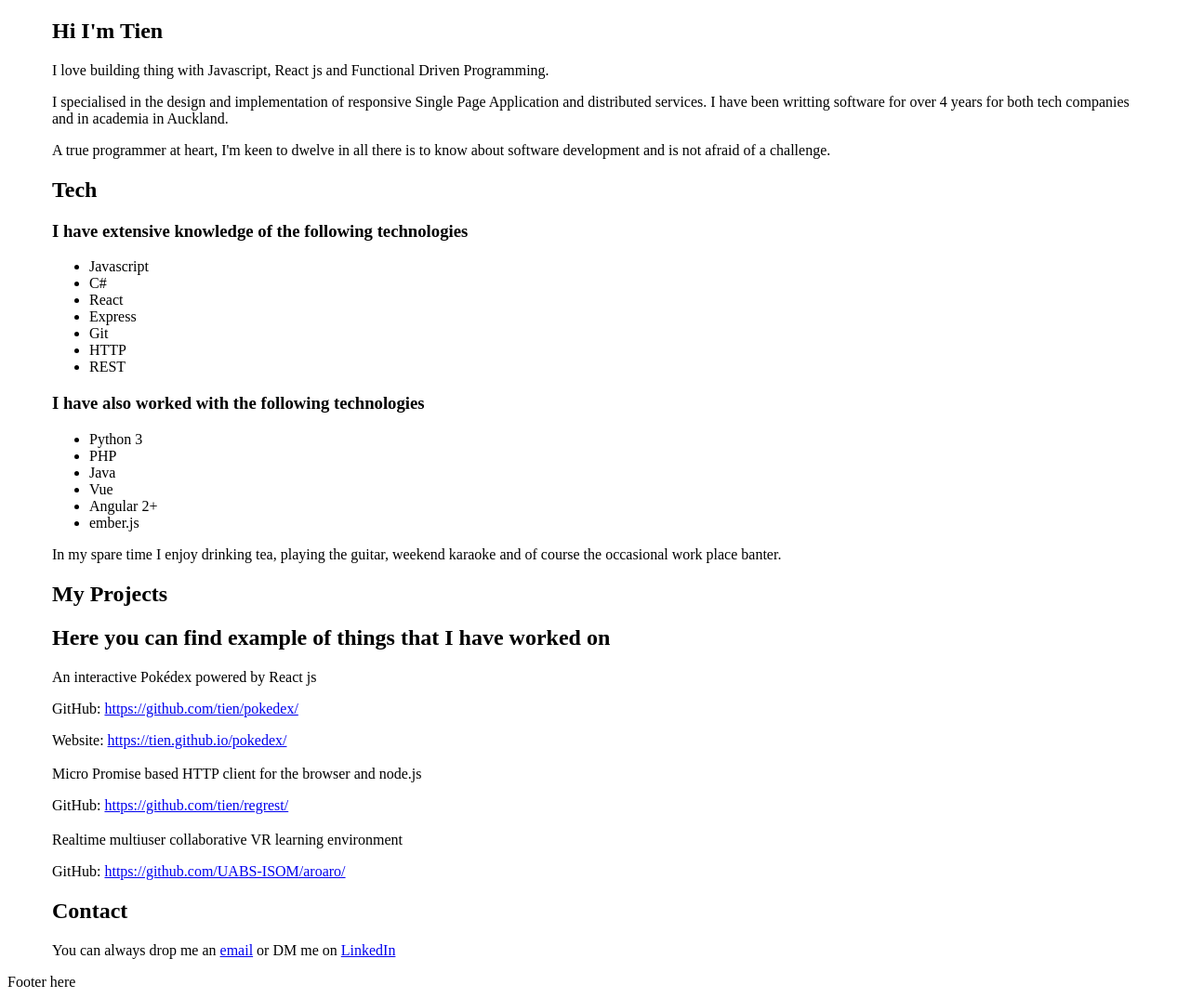
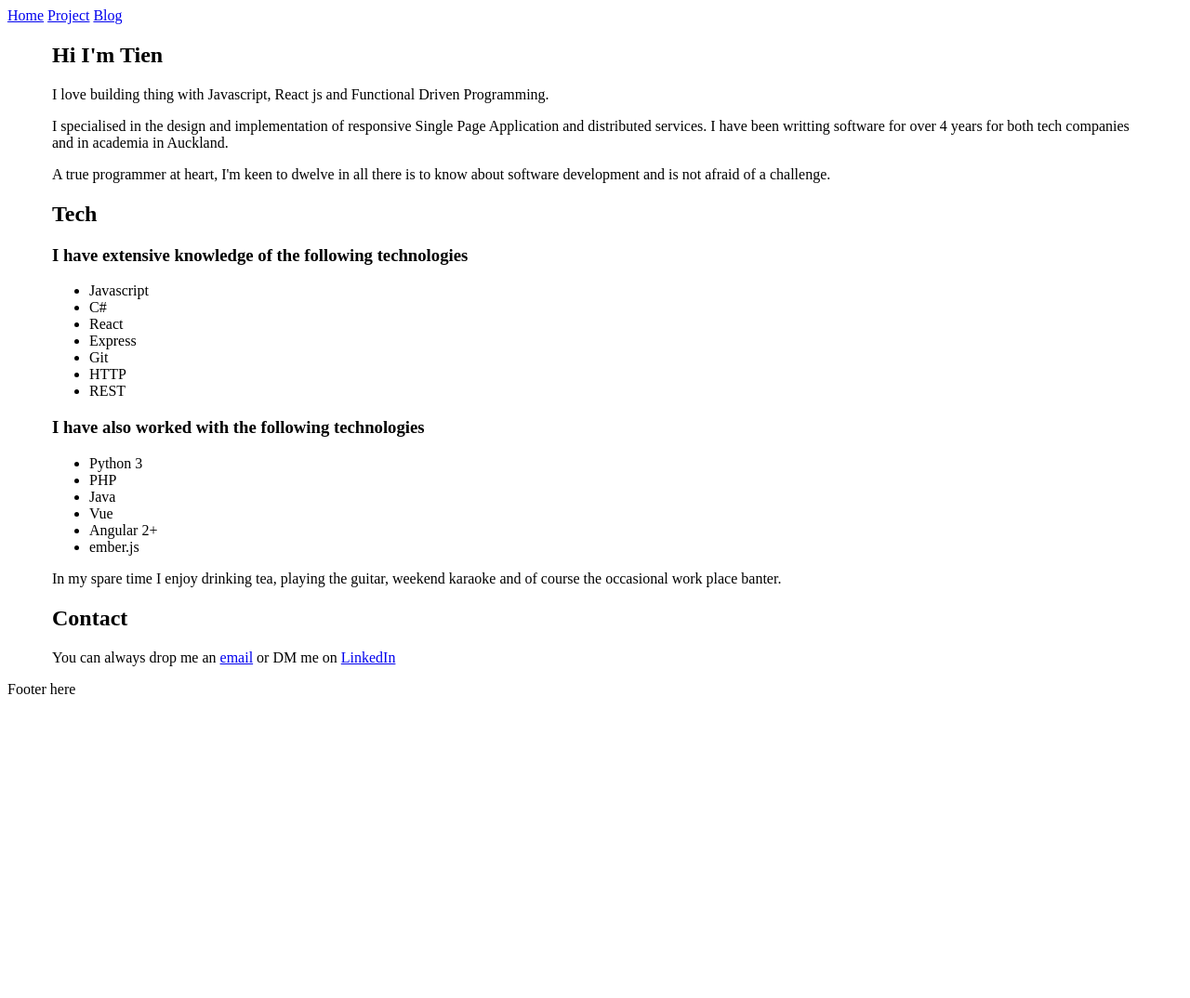
Before and after one commit to tien/tien.github.io, a Jekyll site: the page built from index.html, in a window 1280 px wide. Shown: the whole page at 93% size. Built offline with Jekyll 4.4.1, drawn with Linux system fonts in a browser that asks for light colours; after the commit the page ends 900 px from its top, so only the background shows below that.

Commit message:
Add navigation and project page

```diff
--- /dev/null
+++ b/_includes/nav.html
@@ -0,0 +1,9 @@
+<nav class="nav-bar">
+  {% for item in site.data.navigation %}
+  <a
+    href="{{ item.url }}"
+    class="nav-item {% if item.url == page.url %}active{% endif %}"
+    >{{ item.title }}</a
+  >
+  {% endfor %}
+</nav>
--- a/_layouts/default.html
+++ b/_layouts/default.html
@@ -2,9 +2,13 @@
 <html>
   {% include head.html %}
 
-  <main class="page-content">
-    {{ content }}
-  </main>
+  <body>
+    {% include nav.html %}
+
+    <main class="page-content">
+      {{ content }}
+    </main>
+  </body>
 
   {% include footer.html %}
 </html>
--- a/index.html
+++ b/index.html
@@ -54,27 +54,6 @@
     </p>
   </section>
 </section>
-<section id="projects">
-  <header>
-    <h1>My Projects</h1>
-    <h2>Here you can find example of things that I have worked on</h2>
-    {% for project in site.data.projects %}
-    <article>
-      <h3>{{ project.title }}</h3>
-      <p>{{ project.description }}</p>
-      {% if project.github %}
-      <p>
-        GitHub: <a href="{{ project.github }}"> {{ project.github }}</a>
-      </p>
-      {% endif %} {% if project.website %}
-      <p>
-        Website: <a href="{{ project.website }}"> {{ project.website }}</a>
-      </p>
-      {% endif %}
-    </article>
-    {% endfor %}
-  </header>
-</section>
 <section id="contact">
   <header><h1>Contact</h1></header>
   <p>
```
Also changed, not shown: _data/navigation.yml (added, +8 -0 lines), project.html (added, +25 -0 lines), _data/projects.yml (line endings or trailing spaces).
